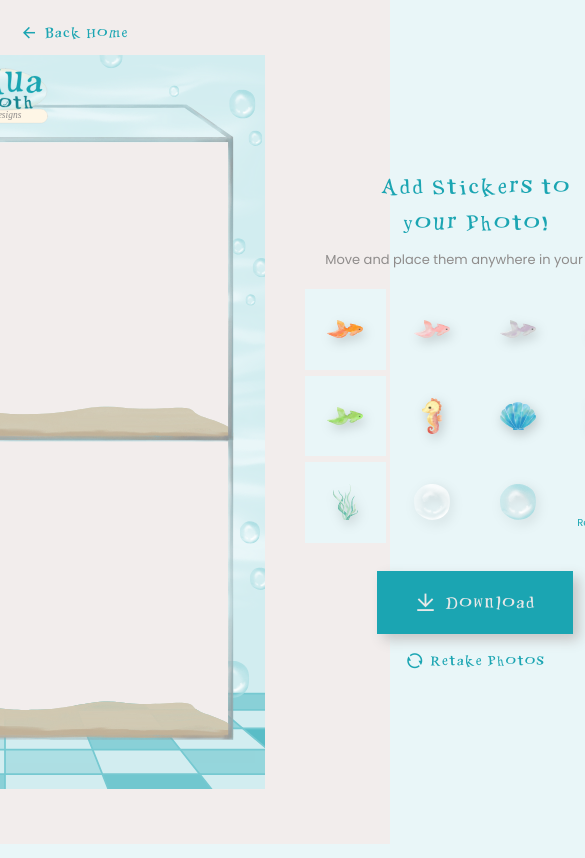
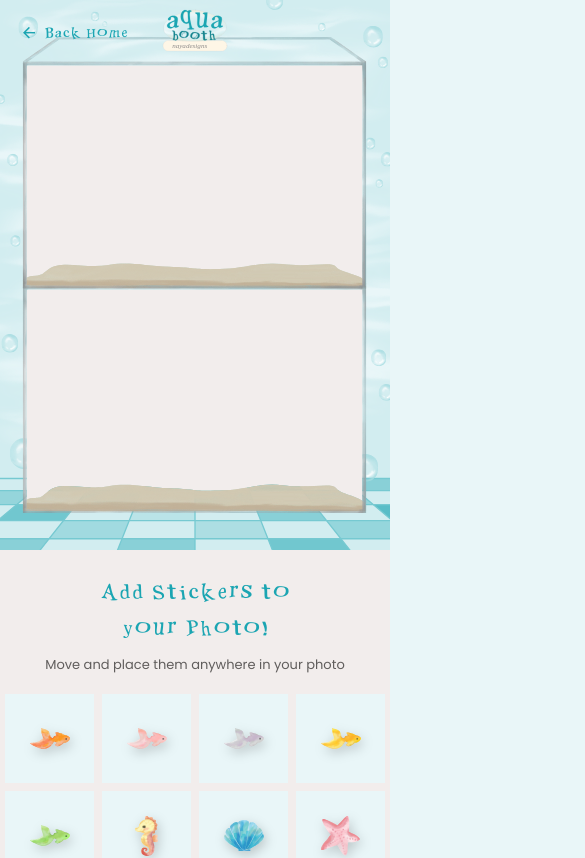
Before and after one commit to chaniareese/AquaBooth-Online-Photobooth-Site, a Next.js app: page /designer in a window 390 px wide. Shown: the top 858 px of the page, 585 px wide, since content can reach past the window. Built offline with nearby package versions, Linux system fonts and the light colour scheme.

Commit message:
major enhancements for designer feature and added responsiveness

```diff
--- a/src/app/page.tsx
+++ b/src/app/page.tsx
@@ -4,7 +4,7 @@ import AquariumCard from "@/components/home/AquariumCard"
 
 export default function Home() {
   return (
-    <main className="min-h-screen relative pacific-blue-50">
+      <main className="min-h-screen relative pacific-blue-50 overflow-x-hidden">
       <AnimatedFloor />
       <FloatingBubbles />
       <AquariumCard />
--- a/src/components/booth/BoothScreen.tsx
+++ b/src/components/booth/BoothScreen.tsx
@@ -154,7 +154,7 @@ export default function BoothScreen() {
         }
       `}</style>
 
-      <main className="min-h-screen relative bg-parchment-500">
+      <main className="min-h-screen relative bg-parchment-500 overflow-x-hidden">
         <FloatingBubbles />
 
         {/* Back Home — fixed top-left */}
@@ -176,10 +176,10 @@ export default function BoothScreen() {
           Back Home
         </Link>
 
-        <div className="flex flex-col items-center justify-center min-h-screen px-4 gap-1">
+        <div className="flex flex-col items-center justify-center min-h-screen px-4 py-20 gap-1">
 
           {/* Frame container */}
-          <div className="relative" style={{ maxWidth: 420, width: "100%" }}>
+          <div className="relative" style={{ maxWidth: 400, width: "100%" }}>
 
             {/* Frame SVG on top */}
             <Image
--- a/src/components/designer/DesignerScreen.tsx
+++ b/src/components/designer/DesignerScreen.tsx
@@ -2,7 +2,7 @@
 
 import { useRef, useState, useCallback } from "react"
 import Image from "next/image"
-import Link from "next/link"
+import { motion, AnimatePresence } from "framer-motion"
 import { useBoothStore } from "@/store/boothStore"
 import { useRouter } from "next/navigation"
 import Button from "@/components/shared/Button"
@@ -13,19 +13,27 @@ const FRAME_H = 1748
 const SLOT1 = { x: 85,   y: 207.6, w: 1070, h: 690 }
 const SLOT2 = { x: 86.6, y: 918.6, w: 1070, h: 690 }
 
+// Bounds (as % of frame) covering both photo slots — stickers are constrained here
+const PHOTO_BOUNDS = {
+  xMin: (SLOT1.x / FRAME_W) * 100,
+  xMax: ((SLOT1.x + SLOT1.w) / FRAME_W) * 100,
+  yMin: (SLOT1.y / FRAME_H) * 100,
+  yMax: ((SLOT2.y + SLOT2.h) / FRAME_H) * 100,
+}
+
 const STICKERS = [
-  { id: "fish-orange",  src: "/assets/stickers/fish-orange.svg",    defaultSize: 60 },
-  { id: "fish-pink",    src: "/assets/stickers/fish-pink.svg",      defaultSize: 50 },
-  { id: "fish-purple",  src: "/assets/stickers/fish-purple.svg",    defaultSize: 50 },
-  { id: "fish-yellow",  src: "/assets/stickers/fish-yellow.svg",    defaultSize: 55 },
-  { id: "fish-green",   src: "/assets/stickers/fish-green.svg",     defaultSize: 55 },
-  { id: "seahorse",     src: "/assets/stickers/seahorse.svg",       defaultSize: 60 },
-  { id: "shell",        src: "/assets/stickers/shell.svg",          defaultSize: 60 },
-  { id: "starfish",     src: "/assets/stickers/starfish.svg",       defaultSize: 55 },
-  { id: "seaweed",      src: "/assets/stickers/seaweed.svg",        defaultSize: 100 },
-  { id: "bubble-white", src: "/assets/stickers/white-bubble.svg",   defaultSize: 0 },
-  { id: "bubble-color", src: "/assets/stickers/colored-bubble.svg", defaultSize: 0 },
-  { id: "remove",       src: "",                                     defaultSize: 0 },
+  { id: "fish-orange",  src: "/assets/stickers/fish-orange.svg",    defaultSize: 60,  vw: 332, vh: 170 },
+  { id: "fish-pink",    src: "/assets/stickers/fish-pink.svg",      defaultSize: 55,  vw: 332, vh: 170 },
+  { id: "fish-purple",  src: "/assets/stickers/fish-purple.svg",    defaultSize: 55,  vw: 332, vh: 170 },
+  { id: "fish-yellow",  src: "/assets/stickers/fish-yellow.svg",    defaultSize: 58,  vw: 332, vh: 170 },
+  { id: "fish-green",   src: "/assets/stickers/fish-green.svg",     defaultSize: 58,  vw: 332, vh: 170 },
+  { id: "seahorse",     src: "/assets/stickers/seahorse.svg",       defaultSize: 60,  vw: 174, vh: 310 },
+  { id: "shell",        src: "/assets/stickers/shell.svg",          defaultSize: 60,  vw: 248, vh: 195 },
+  { id: "starfish",     src: "/assets/stickers/starfish.svg",       defaultSize: 58,  vw: 206, vh: 216 },
+  { id: "seaweed",      src: "/assets/stickers/seaweed.svg",        defaultSize: 100,  vw: 211, vh: 306 },
+  { id: "bubble-white", src: "/assets/stickers/white-bubble.svg",   defaultSize: 0,   vw: 220, vh: 218 },
+  { id: "bubble-color", src: "/assets/stickers/colored-bubble.svg", defaultSize: 0,   vw: 220, vh: 218 },
+  { id: "remove",       src: "",                                     defaultSize: 0,   vw: 1,   vh: 1   },
 ]
 
 const BUBBLE_IDS = ["bubble-white", "bubble-color"]
@@ -33,10 +41,11 @@ const BUBBLE_IDS = ["bubble-white", "bubble-color"]
 interface PlacedSticker {
   uid: string
   src: string
-  x: number
-  y: number
-  size: number
+  x: number        // % of strip width
+  y: number        // % of strip height
+  sizePct: number  // % of strip width (bounding square)
   flipH: boolean
+  aspectRatio: number // vw / vh from viewBox
 }
 
 export default function DesignerScreen() {
@@ -49,21 +58,29 @@ export default function DesignerScreen() {
   const [selectedUid, setSelectedUid] = useState<string | null>(null)
   const [draggingUid, setDraggingUid] = useState<string | null>(null)
   const [dragOffset, setDragOffset] = useState({ x: 0, y: 0 })
+  const [showBackModal, setShowBackModal] = useState(false)
 
   const getStripBounds = () => stripRef.current?.getBoundingClientRect() ?? null
 
   const handleAddSticker = (sticker: typeof STICKERS[0]) => {
     const isBubble = BUBBLE_IDS.includes(sticker.id)
-    const size = isBubble
-      ? 25 + Math.random() * 35
+    const rawSize = isBubble
+      ? 10 + Math.random() * 18
       : sticker.defaultSize
+    const stripW = stripRef.current?.offsetWidth || 520
+    // Store size as % of strip width so it scales correctly on export
+    const sizePct = (rawSize / stripW) * 100
+    // Size as % of strip height (for Y-axis clamping)
+    const sizePctH = sizePct * (FRAME_W / FRAME_H)
+
     const newSticker: PlacedSticker = {
       uid: `${sticker.id}-${Date.now()}`,
       src: sticker.src,
-      x: 30 + Math.random() * 30,
-      y: 20 + Math.random() * 30,
-      size,
+      x: PHOTO_BOUNDS.xMin + Math.random() * Math.max(0, PHOTO_BOUNDS.xMax - PHOTO_BOUNDS.xMin - sizePct),
+      y: PHOTO_BOUNDS.yMin + Math.random() * Math.max(0, PHOTO_BOUNDS.yMax - PHOTO_BOUNDS.yMin - sizePctH),
+      sizePct,
       flipH: false,
+      aspectRatio: sticker.vw / sticker.vh,
     }
     setStickers((prev) => [...prev, newSticker])
     setSelectedUid(newSticker.uid)
@@ -101,10 +118,14 @@ export default function DesignerScreen() {
     if (draggingUid !== uid) return
     const bounds = getStripBounds()
     if (!bounds) return
+    const s = stickers.find((st) => st.uid === uid)
+    if (!s) return
+    const sizeXPct = s.sizePct
+    const sizeYPct = s.sizePct * (bounds.width / bounds.height)
     const rawX = e.clientX - bounds.left - dragOffset.x
     const rawY = e.clientY - bounds.top - dragOffset.y
-    const xPct = Math.max(0, Math.min(100, (rawX / bounds.width) * 100))
-    const yPct = Math.max(0, Math.min(100, (rawY / bounds.height) * 100))
+    const xPct = Math.max(PHOTO_BOUNDS.xMin, Math.min(PHOTO_BOUNDS.xMax - sizeXPct, (rawX / bounds.width) * 100))
+    const yPct = Math.max(PHOTO_BOUNDS.yMin, Math.min(PHOTO_BOUNDS.yMax - sizeYPct, (rawY / bounds.height) * 100))
     setStickers((prev) =>
       prev.map((s) => s.uid === uid ? { ...s, x: xPct, y: yPct } : s)
     )
@@ -163,35 +184,54 @@ export default function DesignerScreen() {
       const frame = await loadImage("/assets/frame/strip-frame.png")
       ctx.drawImage(frame, 0, 0, FRAME_W, FRAME_H)
 
-      const stripBounds = getStripBounds()
-      const stripRenderedW = stripBounds?.width ?? 520
-      const scaleToFrame = FRAME_W / stripRenderedW
-
+      // Stickers — size is % of strip width, convert to frame pixels
       for (const sticker of stickers) {
         const img = await loadImage(sticker.src)
-        const sizeInFrame = sticker.size * scaleToFrame
+        const sizeInFrame = (sticker.sizePct / 100) * FRAME_W
         const xInFrame = (sticker.x / 100) * FRAME_W
         const yInFrame = (sticker.y / 100) * FRAME_H
+        // Preserve the sticker's natural aspect ratio so it isn't distorted
+        const aspect = sticker.aspectRatio || 1
+        const drawW = aspect >= 1 ? sizeInFrame : sizeInFrame * aspect
+        const drawH = aspect >= 1 ? sizeInFrame / aspect : sizeInFrame
+
         ctx.save()
         ctx.translate(xInFrame + sizeInFrame / 2, yInFrame + sizeInFrame / 2)
         if (sticker.flipH) ctx.scale(-1, 1)
-        ctx.drawImage(img, -sizeInFrame / 2, -sizeInFrame / 2, sizeInFrame, sizeInFrame)
+        ctx.drawImage(img, -drawW / 2, -drawH / 2, drawW, drawH)
         ctx.restore()
       }
 
+      // Blob download — toast fires after browser initiates download
+      canvas.toBlob((blob) => {
+        if (!blob) {
+          toast.error("Something went wrong. Please try again.")
+          return
+        }
+        const url = URL.createObjectURL(blob)
         const link = document.createElement("a")
-      link.download = "aquabooth-strip.png"
-      link.href = canvas.toDataURL("image/png")
+        link.href = url
+        link.download = "aquabooth-nayadesigns.png"
+        document.body.appendChild(link)
         link.click()
-
-      toast("Thanks for using Aquabooth! 🐠", {
+        document.body.removeChild(link)
+        setTimeout(() => {
+          URL.revokeObjectURL(url)
+          toast("Thanks for using Aquabooth by NayaDesigns! >⩊<.ᐟᯓ★ˎˊ˗", {
             style: {
               fontFamily: "Positions, cursive",
               background: "#EFE9E7",
               color: "#1BA5B2",
-          border: "1px solid #1BA5B2",
+              borderRadius: "0px",
+              fontSize: "20px",
+              width: "1800",
+              textAlign: "center",
+              border: "1px solid #BFBAB9",
             },
           })
+        }, 500)
+      }, "image/png")
+
     } catch (err) {
       console.error("Download failed:", err)
       toast.error("Something went wrong. Please try again.")
@@ -203,9 +243,14 @@ export default function DesignerScreen() {
     router.push("/booth")
   }
 
+  const handleBackHome = () => {
+    resetPhotos()
+    router.push("/")
+  }
+
   return (
     <>
-      <Toaster position="bottom-center" />
+      <Toaster position="bottom-right" />
       <style>{`
         .sticker-grid-item {
           aspect-ratio: 1;
@@ -216,15 +261,15 @@ export default function DesignerScreen() {
           justify-content: center;
           cursor: pointer;
           transition: background 0.15s, transform 0.15s;
-          padding: 8px;
+          padding: 6px;
         }
         .sticker-grid-item:not(.remove-btn):hover {
           background: #1BA5B2;
           transform: scale(1.05);
         }
         .sticker-grid-item img {
-          width: 36px !important;
-          height: 36px !important;
+          width: 52px !important;
+          height: 52px !important;
           filter: drop-shadow(2px 4px 6px rgba(0,0,0,0.20));
         }
         .sticker-grid-item:not(.remove-btn):hover img {
@@ -286,29 +331,61 @@ export default function DesignerScreen() {
           text-decoration: none;
         }
         .retake-link:hover { opacity: 0.75; }
+        .sticker-grid {
+          display: grid;
+          grid-template-columns: repeat(4, 1fr);
+          gap: 8px;
+          margin-bottom: 28px;
+        }
+        @media (max-width: 480px) {
+          .sticker-grid-item img {
+            width: 40px !important;
+            height: 40px !important;
+          }
+        }
+        .modal-overlay {
+          position: fixed;
+          inset: 0;
+          background: rgba(0,0,0,0.4);
+          display: flex;
+          align-items: center;
+          justify-content: center;
+          z-index: 50;
+        }
+        .modal-box {
+          background: #EFE9E7;
+          border-radius: 0;
+          border: 2px solid #BFBAB9;
+          padding: 32px;
+          max-width: 460px;
+          width: 90%;
+          text-align: center;
+          font-family: "Poppins", sans-serif;
+        }
       `}</style>
 
-      <main className="min-h-screen bg-parchment-400 relative">
+      <main className="min-h-screen bg-parchment-400 relative overflow-x-hidden">
 
-        <Link
-          href="/"
+        <button
+          onClick={() => setShowBackModal(true)}
           style={{
             position: "fixed", top: 20, left: 20, zIndex: 40,
             fontFamily: "Positions, cursive", color: "#1BA5B2", fontSize: 18,
             display: "flex", alignItems: "center", gap: 6,
+            background: "none", border: "none", cursor: "pointer", padding: 0,
           }}
         >
           <i className="ri-arrow-left-line" />
           Back Home
-        </Link>
+        </button>
 
-        <div className="flex items-center justify-center min-h-screen px-6 gap-10">
+        <div className="flex flex-col lg:flex-row items-center justify-center min-h-screen px-4 py-20 gap-6 lg:gap-10">
 
           {/* LEFT — Strip preview */}
           <div
             ref={stripRef}
-            className="relative flex-shrink-0"
-            style={{ width: 520, userSelect: "none" }}
+            className="relative flex-shrink-0 w-full"
+            style={{ maxWidth: 460, userSelect: "none" }}
             onPointerDown={() => setSelectedUid(null)}
           >
             {photos[0] && (
@@ -340,7 +417,10 @@ export default function DesignerScreen() {
             />
 
             {stickers.map((sticker) => {
+              const stripW = stripRef.current?.offsetWidth || 520
+              const sizePx = (sticker.sizePct / 100) * stripW
               const isSelected = selectedUid === sticker.uid
+
               return (
                 <div
                   key={sticker.uid}
@@ -348,8 +428,8 @@ export default function DesignerScreen() {
                     position: "absolute",
                     left: `${sticker.x}%`,
                     top: `${sticker.y}%`,
-                    width: sticker.size,
-                    height: sticker.size,
+                    width: sizePx,
+                    height: sizePx,
                     zIndex: 10,
                     cursor: draggingUid === sticker.uid ? "grabbing" : "grab",
                   }}
@@ -361,8 +441,8 @@ export default function DesignerScreen() {
                   <Image
                     src={sticker.src}
                     alt=""
-                    width={sticker.size}
-                    height={sticker.size}
+                    width={sizePx}
+                    height={sizePx}
                     style={{
                       width: "100%",
                       height: "100%",
@@ -416,7 +496,7 @@ export default function DesignerScreen() {
           </div>
 
           {/* RIGHT — Sticker panel */}
-          <div style={{ width: 340 }}>
+          <div className="w-full" style={{ maxWidth: 380 }}>
             <h2 style={{
               fontFamily: "Positions, cursive",
               color: "#1BA5B2",
@@ -429,7 +509,7 @@ export default function DesignerScreen() {
             </h2>
             <p style={{
               fontFamily: "Poppins, sans-serif",
-              color: "#8F8C8B",
+              color: "#605D5C",
               fontSize: 13,
               textAlign: "center",
               marginBottom: 20
@@ -437,12 +517,7 @@ export default function DesignerScreen() {
               Move and place them anywhere in your photo
             </p>
 
-            <div style={{
-              display: "grid",
-              gridTemplateColumns: "repeat(4, 1fr)",
-              gap: 6,
-              marginBottom: 28
-            }}>
+            <div className="sticker-grid">
               {STICKERS.map((sticker) => {
                 if (sticker.id === "remove") {
                   return (
@@ -504,6 +579,43 @@ export default function DesignerScreen() {
         </div>
 
         <canvas ref={canvasRef} style={{ display: "none" }} />
+
+        {/* Back Home confirmation modal */}
+        <AnimatePresence>
+          {showBackModal && (
+            <motion.div
+              className="modal-overlay"
+              initial={{ opacity: 0 }}
+              animate={{ opacity: 1 }}
+              exit={{ opacity: 0 }}
+              onClick={() => setShowBackModal(false)}
+            >
+              <motion.div
+                className="modal-box"
+                initial={{ scale: 0.9, opacity: 0 }}
+                animate={{ scale: 1, opacity: 1 }}
+                exit={{ scale: 0.9, opacity: 0 }}
+                onClick={(e) => e.stopPropagation()}
+              >
+                <h2 style={{ fontFamily: "Positions, cursive", color: "#16848E", fontSize: 24, marginBottom: 12 }}>
+                  Do you want to exit?
+                </h2>
+                <p style={{ color: "#605D5C", marginBottom: 24, fontSize: 16 }}>
+                  Your photos and edits won&apos;t be saved. Are you sure you want to leave?
+                </p>
+                <div className="flex gap-4 justify-center">
+                  <button className="retake-link" onClick={() => setShowBackModal(false)}>
+                    Cancel
+                  </button>
+                  <Button icon="ri-arrow-left-line" onClick={handleBackHome}>
+                    Yes, Exit
+                  </Button>
+                </div>
+              </motion.div>
+            </motion.div>
+          )}
+        </AnimatePresence>
+
       </main>
     </>
   )
```
Also changed, not shown: src/components/home/AnimatedFloor.tsx (+9 -1 lines), 2 other files (tests, documents, lock files or other folders). Lines whose indentation alone changed are shown as unchanged.
